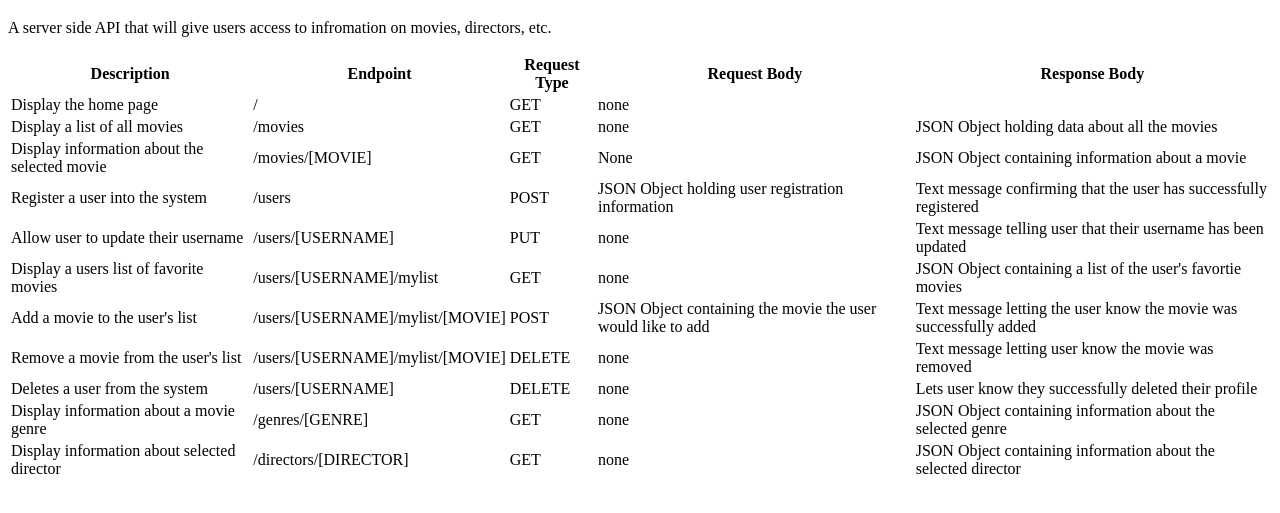
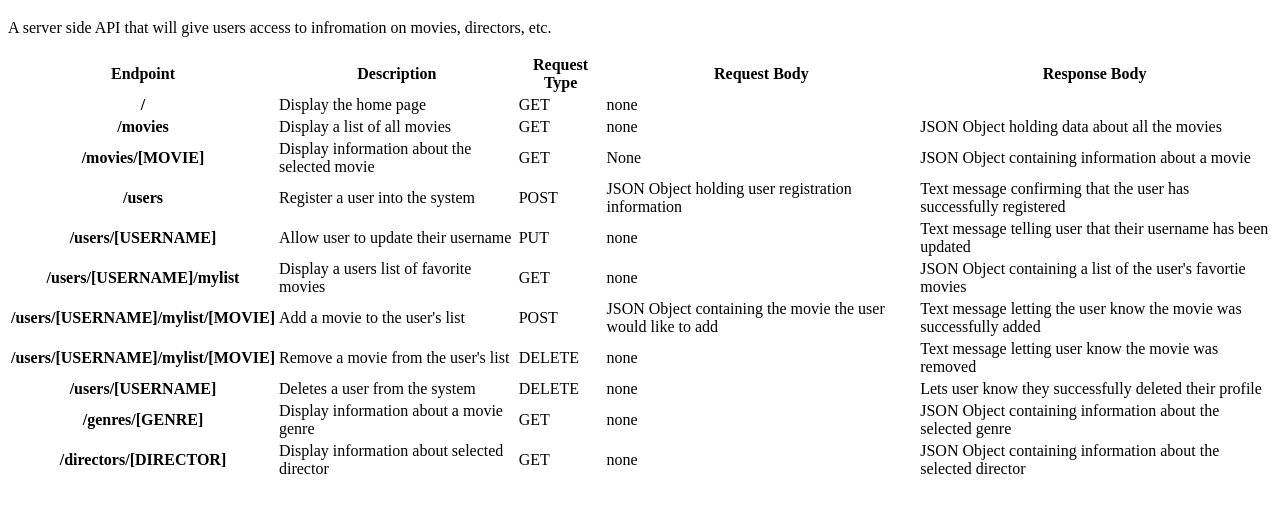
Before and after one commit to Boundforearth/movie_api, a website: page public/documentation.html in a window 1280 px wide. Shown: the part 61-574 px from the top of the page. Drawn offline with Linux system fonts and the light colour scheme.

Commit message:
Added scope to the rows and columns

```diff
--- a/public/documentation.html
+++ b/public/documentation.html
@@ -10,97 +10,97 @@
       <table>
         <thead>
           <tr>
-            <th>
+            <th scope="col">
+              Endpoint
+            </th>
+            <th scope="col">
               Description
             </th>
-            <th>
-              Endpoint
-            </th>
-            <th>
+            <th scope="col">
               Request Type
             </th>
-            <th>
+            <th scope="col">
               Request Body
             </th>
-            <th>
+            <th scope="col">
               Response Body
             </th>
           </tr>
         </thead>
         <tbody>
           <tr>
+            <th scope="row">/</th>
             <td>Display the home page</td>
-            <td>/</td>
             <td>GET</td>
             <td>none</td>
             <td></td>
           </tr>
           <tr>
+            <th scope="row">/movies</th>
             <td>Display a list of all movies</td>
-            <td>/movies</td>
             <td>GET</td>
             <td>none</td>
             <td>JSON Object holding data about all the movies</td>
           </tr>
           <tr>
+            <th scope="row">/movies/[MOVIE]</th>
             <td>Display information about the selected movie</td>
-            <td>/movies/[MOVIE]</td>
             <td>GET</td>
             <td>None</td>
             <td>JSON Object containing information about a movie</td>
           </tr>
           <tr>
+            <th scope="row">/users</th>
             <td>Register a user into the system</td>
-            <td>/users</td>
             <td>POST</td>
             <td>JSON Object holding user registration information</td>
             <td>Text message confirming that the user has successfully registered</td>
           </tr>
           <tr>
+            <th scope="row">/users/[USERNAME]</th>
             <td>Allow user to update their username</td>
-            <td>/users/[USERNAME]</td>
             <td>PUT</td>
             <td>none</td>
             <td>Text message telling user that their username has been updated</td>
           </tr>
           <tr>
+            <th scope="row">/users/[USERNAME]/mylist</th>
             <td>Display a users list of favorite movies</td>
-            <td>/users/[USERNAME]/mylist</td>
             <td>GET</td>
             <td>none</td>
             <td>JSON Object containing a list of the user's favortie movies</td>
           </tr>
           <tr>
+            <th scope="row">/users/[USERNAME]/mylist/[MOVIE]</th>
             <td>Add a movie to the user's list</td>
-            <td>/users/[USERNAME]/mylist/[MOVIE]</td>
             <td>POST</td>
             <td>JSON Object containing the movie the user would like to add</td>
             <td>Text message letting the user know the movie was successfully added</td>
           </tr>
           <tr>
+            <th scope="row">/users/[USERNAME]/mylist/[MOVIE]</th>
             <td>Remove a movie from the user's list</td>
-            <td>/users/[USERNAME]/mylist/[MOVIE]</td>
             <td>DELETE</td>
             <td>none</td>
             <td>Text message letting user know the movie was removed</td>
           </tr>
           <tr>
+            <th scope="row">/users/[USERNAME]</th>
             <td>Deletes a user from the system</td>
-            <td>/users/[USERNAME]</td>
             <td>DELETE</td>
             <td>none</td>
             <td>Lets user know they successfully deleted their profile</td>
           </tr>
           <tr>
+            <th scope="row">/genres/[GENRE]</th>
             <td>Display information about a movie genre</td>
-            <td>/genres/[GENRE]</td>
             <td>GET</td>
             <td>none</td>
             <td>JSON Object containing information about the selected genre</td>
           </tr>
           <tr>
+            <th scope="row">/directors/[DIRECTOR]</th>
             <td>Display information about selected director</td>
-            <td>/directors/[DIRECTOR]</td>
             <td>GET</td>
             <td>none</td>
             <td>JSON Object containing information about the selected director</td>
```
